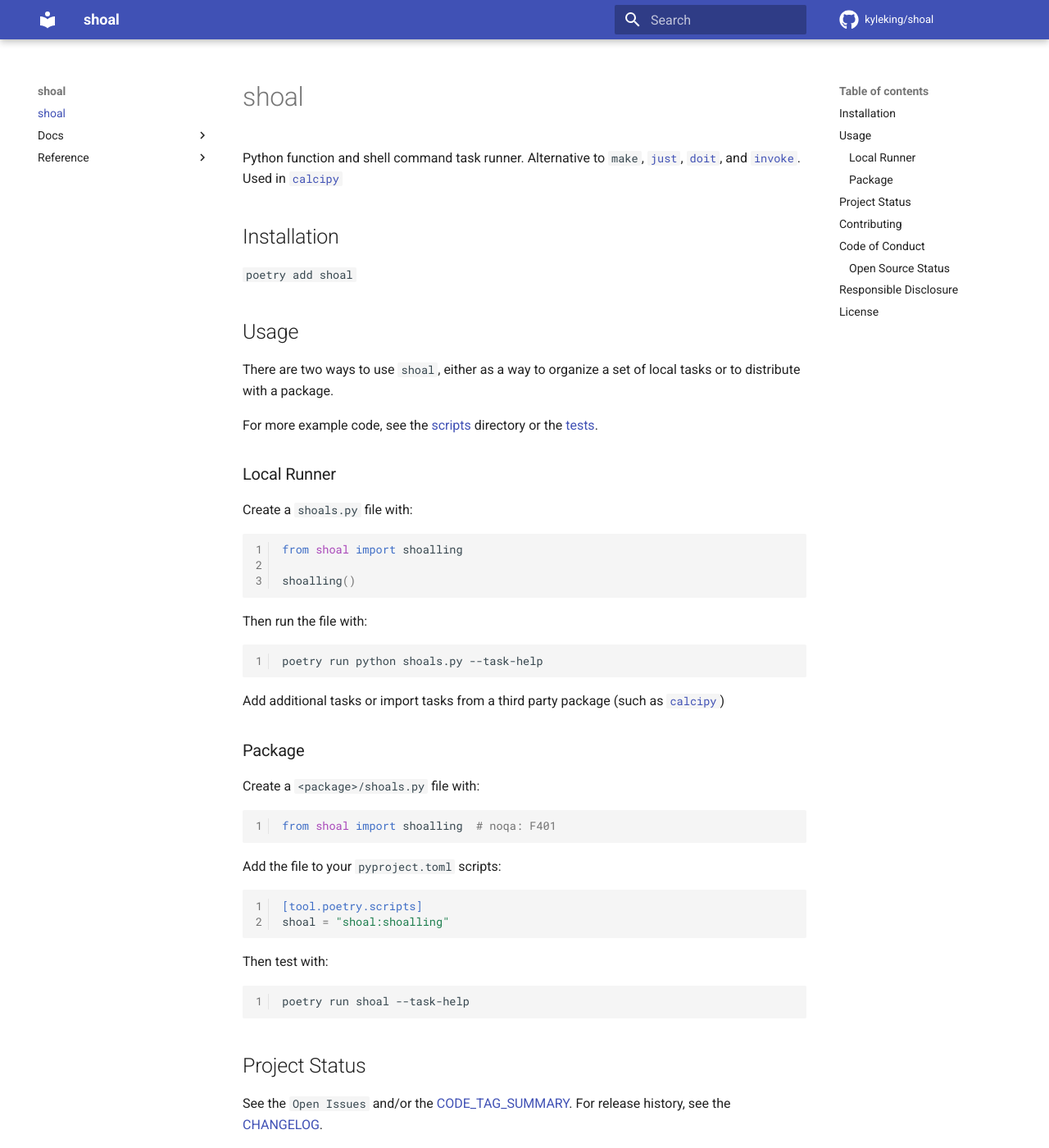
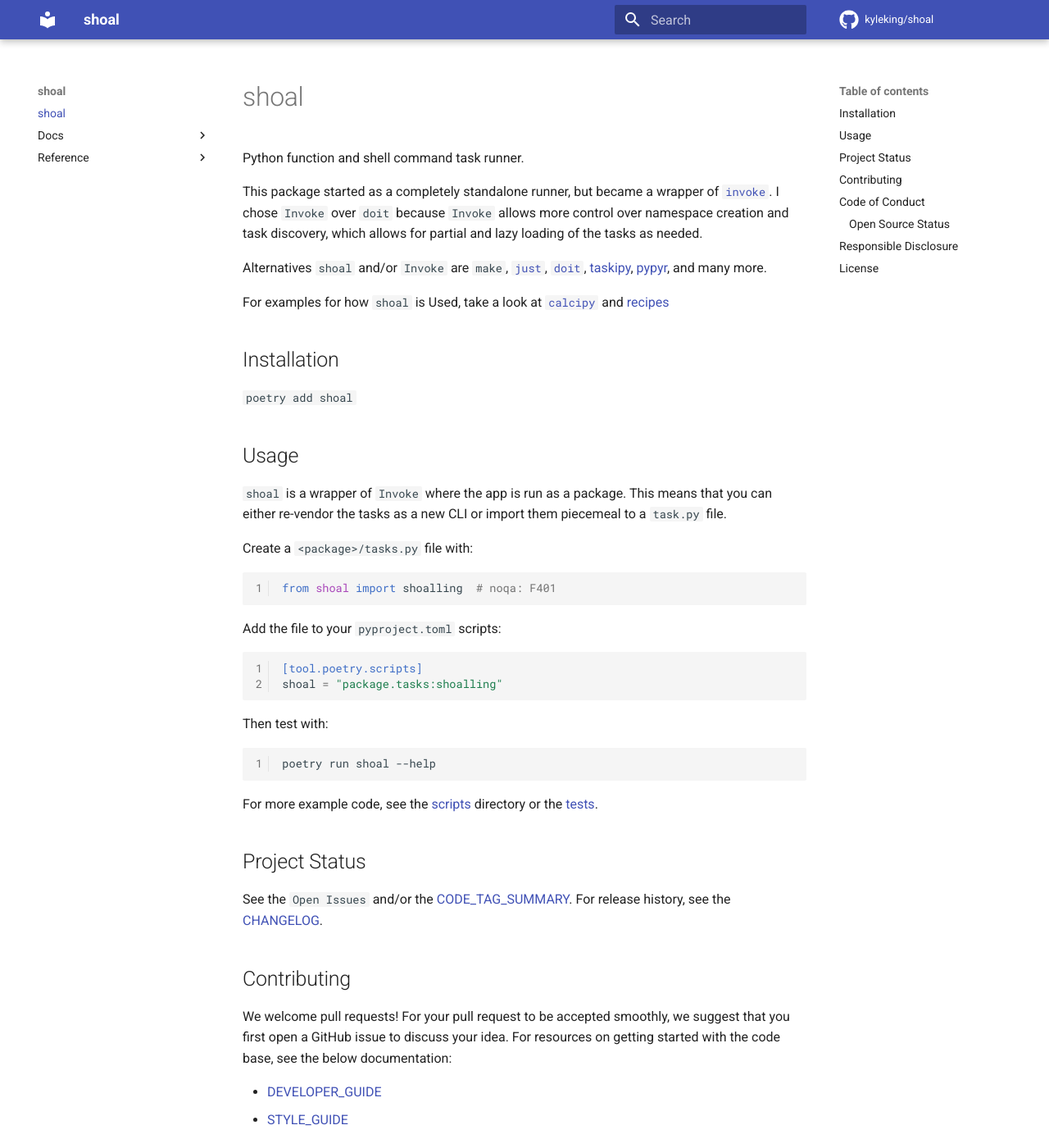
Before and after one commit to KyleKing/shoal, an MkDocs documentation site: the page built from docs/README.md, in a window 1280 px wide and 1400 px high. Shown: the whole window at 82% size. Built offline with MkDocs 1.6.1 and Material for MkDocs 9.7.7, drawn with Linux system fonts in a browser that asks for light colours; comment, search, counter and statistics services are not loaded.

Commit message:
docs: rework README

````diff
--- a/docs/README.md
+++ b/docs/README.md
@@ -1,6 +1,12 @@
 # shoal
 
-Python function and shell command task runner. Alternative to `make`, [`just`](https://github.com/casey/just), [`doit`](https://github.com/pydoit/doit), and [`invoke`](https://pypi.org/project/invoke). Used in [`calcipy`](https://pypi.org/project/calcipy)
+Python function and shell command task runner.
+
+This package started as a completely standalone runner, but became a wrapper of [`invoke`](https://pypi.org/project/invoke). I chose `Invoke` over `doit` because `Invoke` allows more control over namespace creation and task discovery, which allows for partial and lazy loading of the tasks as needed.
+
+Alternatives `shoal` and/or `Invoke` are `make`, [`just`](https://github.com/casey/just), [`doit`](https://github.com/pydoit/doit), [taskipy](https://github.com/illBeRoy/taskipy), [pypyr](https://github.com/pypyr/pypyr/), and many more.
+
+For examples for how `shoal` is Used, take a look at [`calcipy`](https://pypi.org/project/calcipy) and [recipes](https://github.com/KyleKing/recipes)
 
 ## Installation
 
@@ -8,31 +14,9 @@ Python function and shell command task runner. Alternative to `make`, [`just`](h
 
 ## Usage
 
-There are two ways to use `shoal`, either as a way to organize a set of local tasks or to distribute with a package.
+`shoal` is a wrapper of `Invoke` where the app is run as a package. This means that you can either re-vendor the tasks as a new CLI or import them piecemeal to a `task.py` file.
 
-For more example code, see the [scripts] directory or the [tests].
-
-### Local Runner
-
-Create a `shoals.py` file with:
-
-```py
-from shoal import shoalling
-
-shoalling()
-```
-
-Then run the file with:
-
-```sh
-poetry run python shoals.py --task-help
-```
-
-Add additional tasks or import tasks from a third party package (such as [`calcipy`](https://pypi.org/project/calcipy))
-
-### Package
-
-Create a `<package>/shoals.py` file with:
+Create a `<package>/tasks.py` file with:
 
 ```py
 from shoal import shoalling  # noqa: F401
@@ -42,14 +26,18 @@ Add the file to your `pyproject.toml` scripts:
 
 ```toml
 [tool.poetry.scripts]
-shoal = "shoal:shoalling"
+shoal = "package.tasks:shoalling"
 ```
 
 Then test with:
 
 ```sh
-poetry run shoal --task-help
+poetry run shoal --help
 ```
+
+<!-- TODO: Provide examples of creating a task.py file and running with Invoke -->
+
+For more example code, see the [scripts] directory or the [tests].
 
 ## Project Status
 
````
